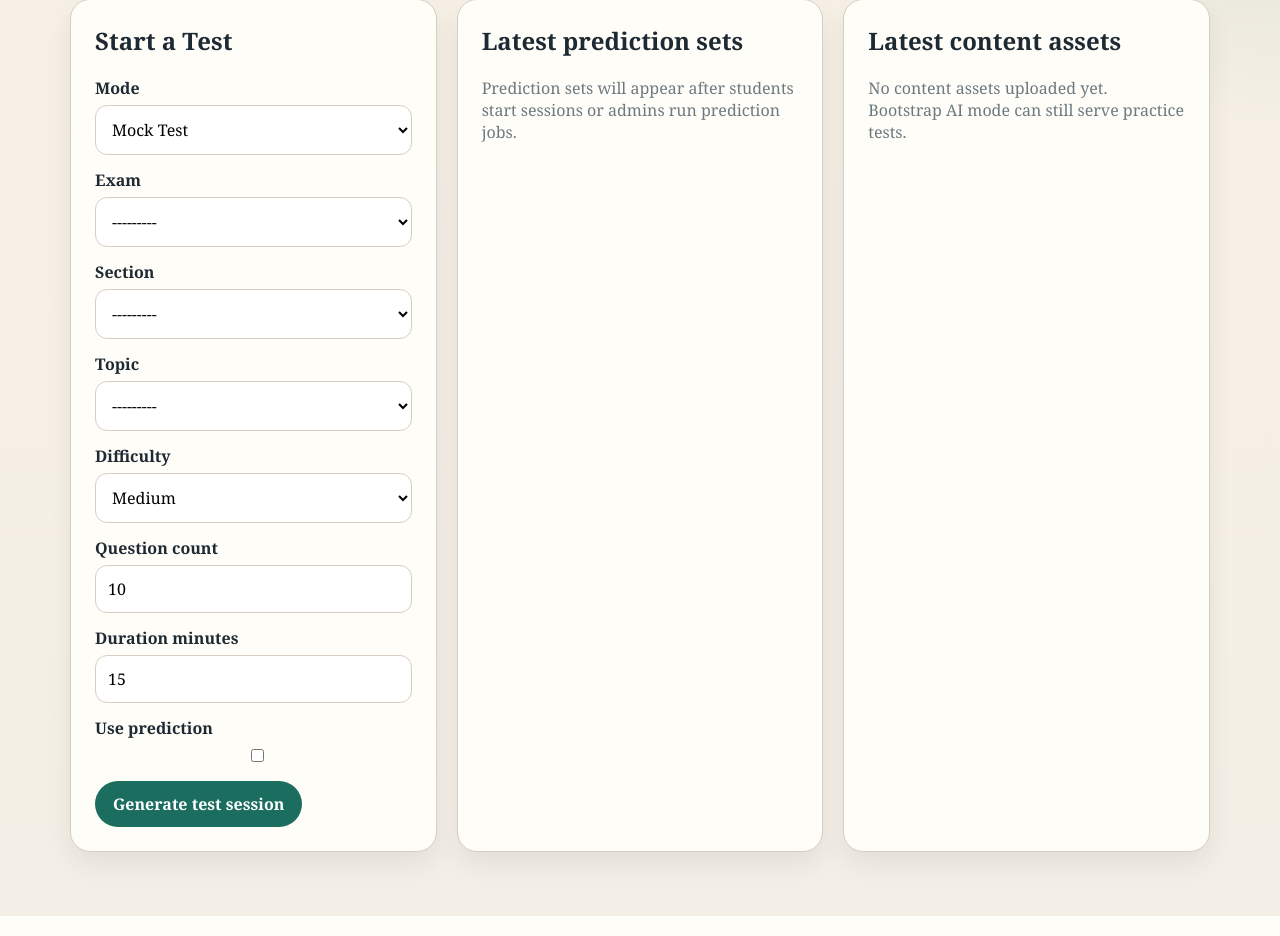
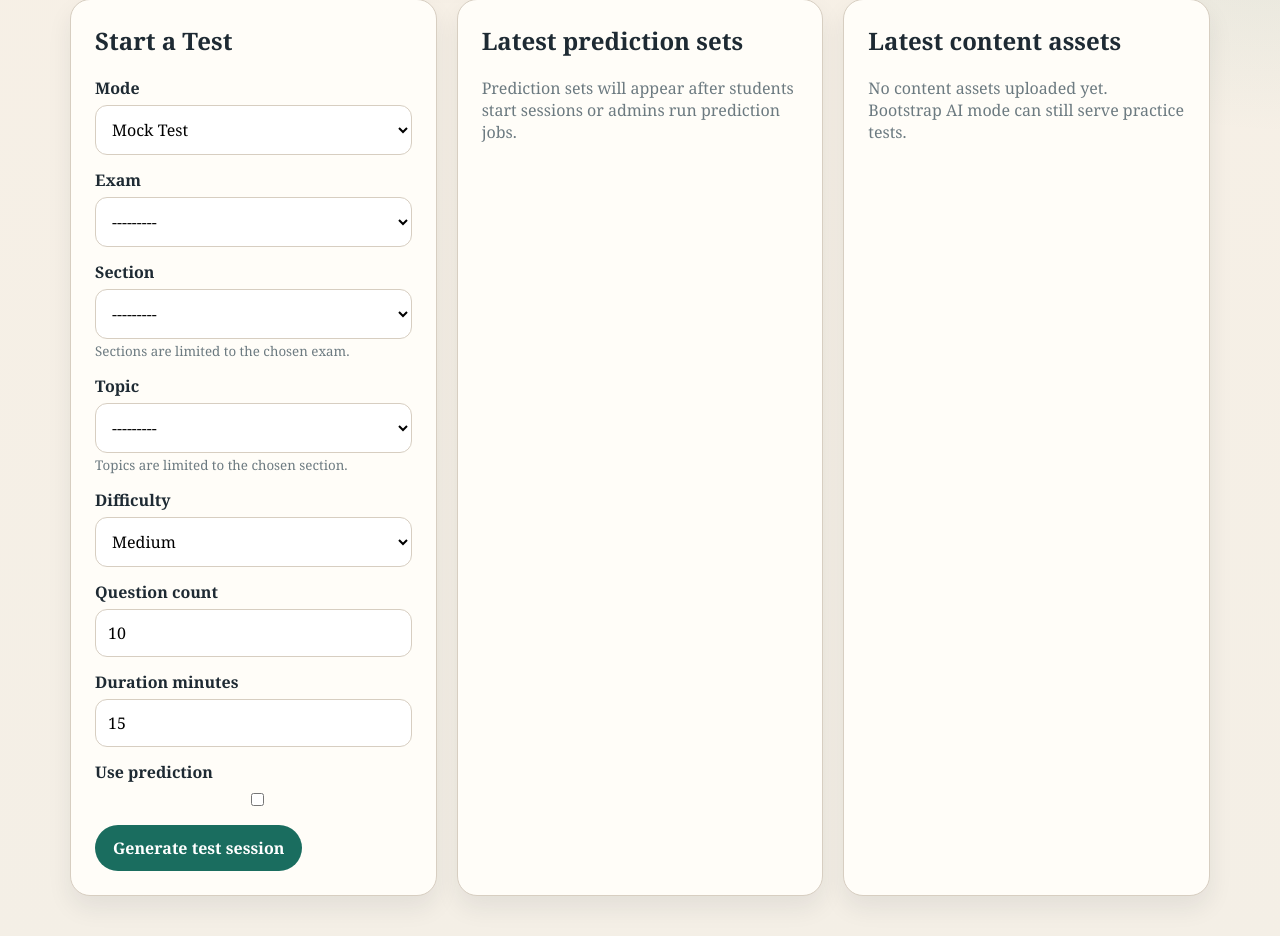
Before and after one commit to prarit0097/bankexamtest, a Django app: template templates/prep/home.html in a window 1280 px wide. Shown: the part 296-1232 px from the top of the page. Run offline with Django 5.2, Linux system fonts and the light colour scheme; the template is opened without the code that fills it: values that come from a table or form of the project are taken from there, others are empty; data comes from the database, SQL or seed files in the repository.

Commit message:
Clarify test creation failures in the UI
The test creation form now narrows section and topic choices to the selected exam context and updates the dependent dropdowns in the browser. When a stale or invalid combination is submitted, the page shows an explicit error instead of appearing to do nothing.

Constraint: Test session creation must stay on the lightweight Django form flow without adding a new API surface

Constraint: Users need immediate feedback when browser-retained dropdown state becomes invalid

Rejected: Leave validation server-only with the current UX | users experience the invalid submit as a no-op

Confidence: high

Scope-risk: narrow

Reversibility: clean

Directive: Keep exam/section/topic selections synchronized whenever form fields become dependent

Tested: python manage.py check; python manage.py test prep

Not-tested: Browser-specific client-side behavior outside the local template and vanilla JS path

```diff
--- a/prep/forms.py
+++ b/prep/forms.py
@@ -7,8 +7,16 @@ from prep.services.taxonomy import ensure_default_taxonomy
 class TestCreationForm(forms.Form):
     mode = forms.ChoiceField(choices=TestMode.choices)
     exam = forms.ModelChoiceField(queryset=Exam.objects.none())
-    section = forms.ModelChoiceField(queryset=Section.objects.none(), required=False)
-    topic = forms.ModelChoiceField(queryset=Topic.objects.none(), required=False)
+    section = forms.ModelChoiceField(
+        queryset=Section.objects.none(),
+        required=False,
+        error_messages={"invalid_choice": "Choose a section from the selected exam."},
+    )
+    topic = forms.ModelChoiceField(
+        queryset=Topic.objects.none(),
+        required=False,
+        error_messages={"invalid_choice": "Choose a topic that matches the selected exam and section."},
+    )
     difficulty = forms.ChoiceField(choices=DifficultyLevel.choices, initial=DifficultyLevel.MEDIUM)
     question_count = forms.IntegerField(min_value=5, max_value=50, initial=10)
     duration_minutes = forms.IntegerField(min_value=5, max_value=180, initial=15)
@@ -18,14 +26,20 @@ class TestCreationForm(forms.Form):
         ensure_default_taxonomy()
         super().__init__(*args, **kwargs)
         self.fields["exam"].queryset = Exam.objects.filter(is_active=True)
-        self.fields["section"].queryset = Section.objects.select_related("exam")
-        self.fields["topic"].queryset = Topic.objects.select_related("section", "section__exam")
+        self.fields["section"].queryset = self._build_section_queryset()
+        self.fields["topic"].queryset = self._build_topic_queryset()
+        self.fields["section"].help_text = "Sections are limited to the chosen exam."
+        self.fields["topic"].help_text = "Topics are limited to the chosen section."
 
     def clean(self):
         cleaned = super().clean()
         exam = cleaned.get("exam")
         section = cleaned.get("section")
         topic = cleaned.get("topic")
+
+        if topic and not section:
+            cleaned["section"] = topic.section
+            section = topic.section
 
         if section and exam and section.exam_id != exam.id:
             self.add_error("section", "Choose a section from the selected exam.")
@@ -34,3 +48,32 @@ class TestCreationForm(forms.Form):
         if topic and exam and topic.section.exam_id != exam.id:
             self.add_error("topic", "Choose a topic from the selected exam.")
         return cleaned
+
+    def _build_section_queryset(self):
+        queryset = Section.objects.select_related("exam")
+        exam_id = self._selected_exam_id()
+        if exam_id:
+            queryset = queryset.filter(exam_id=exam_id)
+        return queryset
+
+    def _build_topic_queryset(self):
+        queryset = Topic.objects.select_related("section", "section__exam")
+        section_id = self._selected_section_id()
+        exam_id = self._selected_exam_id()
+        if section_id:
+            queryset = queryset.filter(section_id=section_id)
+        elif exam_id:
+            queryset = queryset.filter(section__exam_id=exam_id)
+        return queryset
+
+    def _selected_exam_id(self):
+        if self.is_bound:
+            return self.data.get("exam") or None
+        initial_exam = self.initial.get("exam")
+        return getattr(initial_exam, "id", initial_exam)
+
+    def _selected_section_id(self):
+        if self.is_bound:
+            return self.data.get("section") or None
+        initial_section = self.initial.get("section")
+        return getattr(initial_section, "id", initial_section)
--- a/templates/prep/home.html
+++ b/templates/prep/home.html
@@ -25,6 +25,11 @@
 <section class="grid">
     <div class="panel">
         <h2>Start a Test</h2>
+        {% if form.non_field_errors %}
+            {% for error in form.non_field_errors %}
+                <div class="muted">{{ error }}</div>
+            {% endfor %}
+        {% endif %}
         <form method="post" action="{% url 'prep:start-test' %}">
             {% csrf_token %}
             {% for field in form %}
@@ -72,4 +77,75 @@
         {% endif %}
     </div>
 </section>
+
+{{ section_catalog|json_script:"section-catalog" }}
+{{ topic_catalog|json_script:"topic-catalog" }}
+<script>
+    (function () {
+        const examSelect = document.getElementById("id_exam");
+        const sectionSelect = document.getElementById("id_section");
+        const topicSelect = document.getElementById("id_topic");
+        if (!examSelect || !sectionSelect || !topicSelect) {
+            return;
+        }
+
+        const sections = JSON.parse(document.getElementById("section-catalog").textContent);
+        const topics = JSON.parse(document.getElementById("topic-catalog").textContent);
+        const initialSection = sectionSelect.value;
+        const initialTopic = topicSelect.value;
+
+        function fillSelect(select, items, selectedValue, placeholder) {
+            const fragment = document.createDocumentFragment();
+            const blank = document.createElement("option");
+            blank.value = "";
+            blank.textContent = placeholder;
+            fragment.appendChild(blank);
+
+            items.forEach((item) => {
+                const option = document.createElement("option");
+                option.value = item.id;
+                option.textContent = item.label;
+                if (String(item.id) === String(selectedValue)) {
+                    option.selected = true;
+                }
+                fragment.appendChild(option);
+            });
+
+            select.innerHTML = "";
+            select.appendChild(fragment);
+        }
+
+        function updateSections(preserveSelected = false) {
+            const selectedExam = examSelect.value;
+            const nextSelected = preserveSelected ? sectionSelect.value || initialSection : sectionSelect.value;
+            const filteredSections = sections.filter((section) => String(section.exam_id) === String(selectedExam));
+            fillSelect(sectionSelect, filteredSections, nextSelected, "Select a section");
+            updateTopics(true);
+        }
+
+        function updateTopics(preserveSelected = false) {
+            const selectedExam = examSelect.value;
+            const selectedSection = sectionSelect.value;
+            const nextSelected = preserveSelected ? topicSelect.value || initialTopic : topicSelect.value;
+            let filteredTopics = topics.filter((topic) => String(topic.exam_id) === String(selectedExam));
+            if (selectedSection) {
+                filteredTopics = filteredTopics.filter((topic) => String(topic.section_id) === String(selectedSection));
+            }
+            fillSelect(topicSelect, filteredTopics, nextSelected, "Select a topic");
+        }
+
+        examSelect.addEventListener("change", () => {
+            sectionSelect.value = "";
+            topicSelect.value = "";
+            updateSections(false);
+        });
+
+        sectionSelect.addEventListener("change", () => {
+            topicSelect.value = "";
+            updateTopics(false);
+        });
+
+        updateSections(true);
+    })();
+</script>
 {% endblock %}
```
Also changed, not shown: TEST.md (+1 -0 lines), prep/tests.py (+38 -0 lines), prep/views.py (+15 -1 lines).
